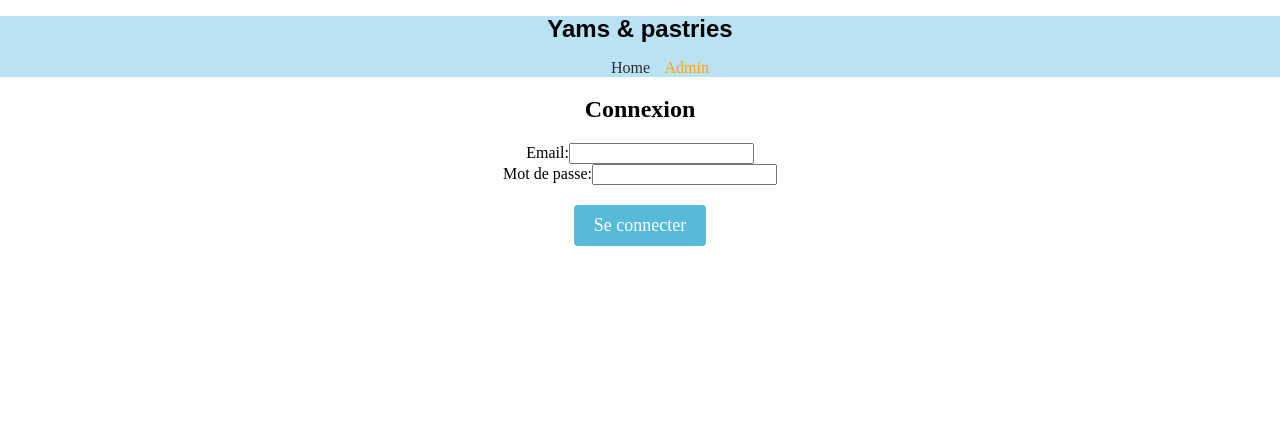
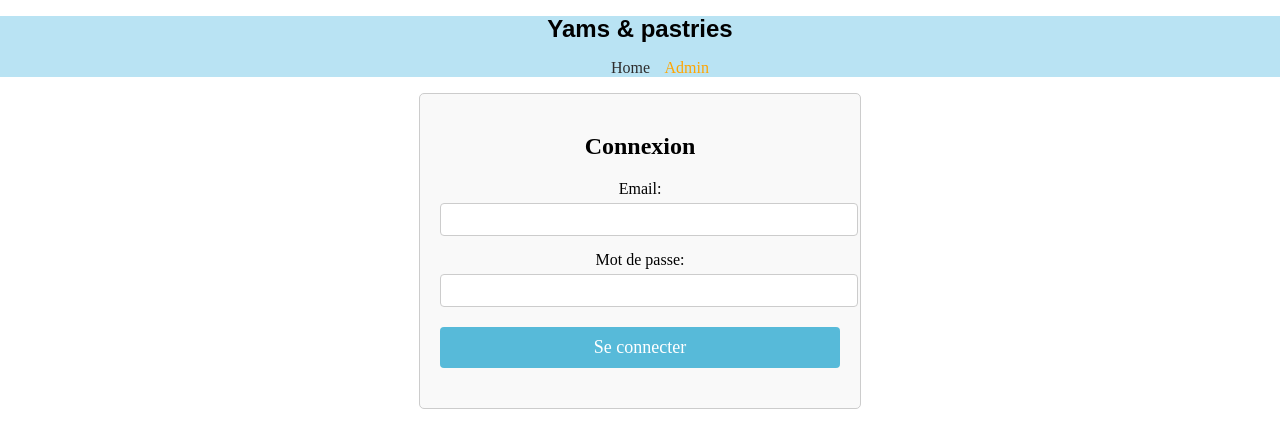
Before and after one commit to Sigma-2000/Yams-app-Thibault-Am-lie, a React (Vite) app in the folder Yams-Pastries-App/: page /admin in a window 1280 px wide. Shown: the top 448 px of the page. Built offline with nearby package versions, Linux system fonts and the light colour scheme.

Commit message:
mise-en-place-dashboard

```diff
--- a/Yams-Pastries-App/src/App.jsx
+++ b/Yams-Pastries-App/src/App.jsx
@@ -4,6 +4,7 @@ import Homepage from "./pages/Homepage";
 import Admin from "./pages/Admin";
 import Game from "./pages/Game";
 import Navbar from "./components/Navbar";
+import Dashboard from "./pages/Dashboard";
 
 function App() {
   return (
@@ -13,6 +14,7 @@ function App() {
         <Route path={"/"} element={<Homepage />} />
         <Route path="/game" element={<Game />} />
         <Route path={"/admin"} element={<Admin />} />
+        <Route path={"/dashboard"} element={<Dashboard />} />
         <Route path={"*"} element={<div>Oups cette page n'existe pas</div>} />
       </Routes>
     </>
--- /dev/null
+++ b/Yams-Pastries-App/src/pages/Admin.css
@@ -0,0 +1,46 @@
+.login-container {
+  max-width: 400px;
+  margin: 0 auto;
+  padding: 20px;
+  border: 1px solid #ccc;
+  border-radius: 5px;
+  background-color: #f9f9f9;
+}
+
+h2 {
+  text-align: center;
+  margin-bottom: 20px;
+}
+
+.form-group {
+  margin-bottom: 15px;
+}
+
+.form-group label {
+  display: block;
+  margin-bottom: 5px;
+}
+
+.form-group .form-input {
+  width: 100%;
+  padding: 8px;
+  border: 1px solid #ccc;
+  border-radius: 4px;
+}
+
+button {
+  width: 100%;
+  padding: 10px;
+  background-color: #57baD9;
+  color: white;
+  border: none;
+  border-radius: 4px;
+  cursor: pointer;
+}
+button:hover {
+  background-color: #278ead;
+}
+
+button:disabled {
+  background-color: #cccccc;
+}
--- a/Yams-Pastries-App/src/pages/Admin.jsx
+++ b/Yams-Pastries-App/src/pages/Admin.jsx
@@ -1,5 +1,7 @@
 import { useState } from 'react';
 import { useLoginMutation } from '../features/authFeature/authReducer';
+import { useNavigate } from 'react-router-dom';
+import './Admin.css'
 
 
 function Admin() {
@@ -8,8 +10,7 @@ function Admin() {
   const [password, setPassword]= useState('');
 
   const [login, { isLoading }] = useLoginMutation();
-
-
+  const navigate = useNavigate();
 
   const validateEmail = (email) => {
       const emailRegex = /^[^@]+@[^@]+$/;
@@ -39,6 +40,7 @@ function Admin() {
         if (result.data) {
           console.log('Connexion réussie', result.data);
           setError('');
+          navigate('/dashboard');
         } else {
           setError('Erreur d\'authentification.');
         }
@@ -49,23 +51,25 @@ function Admin() {
     };
 
   return (
-      <div>
+       <div className="login-container">
           <h2>Connexion</h2>
           <form onSubmit={handleSubmit}>
-              <div>
+              <div className="form-group">
                   <label>Email:</label>
                   <input
                       type="email"
                       value={email}
                       onChange={(e) => setEmail(e.target.value)}
+                      className="form-input"
                   />
               </div>
-              <div>
+              <div className="form-group">
                   <label>Mot de passe:</label>
                   <input
                       type="password"
                       value={password}
                       onChange={(e) => setPassword(e.target.value)}
+                      className="form-input"
                   />
               </div>
               {error && <p style={{ color: 'red' }}>{error}</p>}
--- /dev/null
+++ b/Yams-Pastries-App/src/pages/Dashboard.jsx
@@ -0,0 +1,16 @@
+
+
+function Dashboard() {
+
+  return (
+    <div className="dashboard">
+
+      <div className="dashboard-content">
+        <p>Dashboard</p>
+      </div>
+    </div>
+  );
+}
+
+
+export default Dashboard;
```
